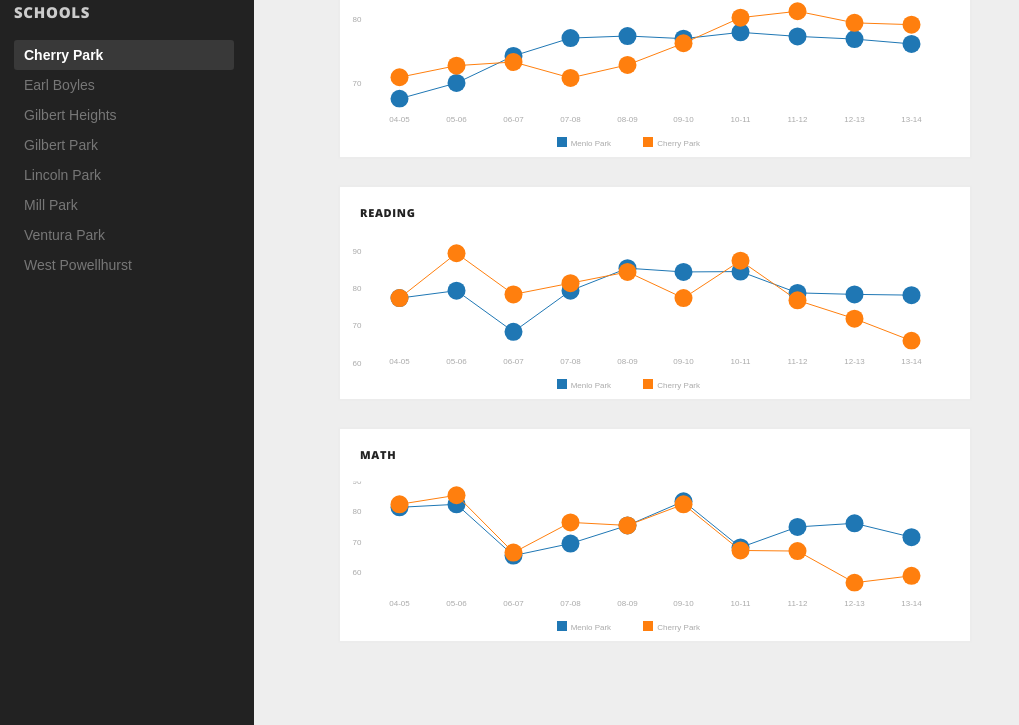
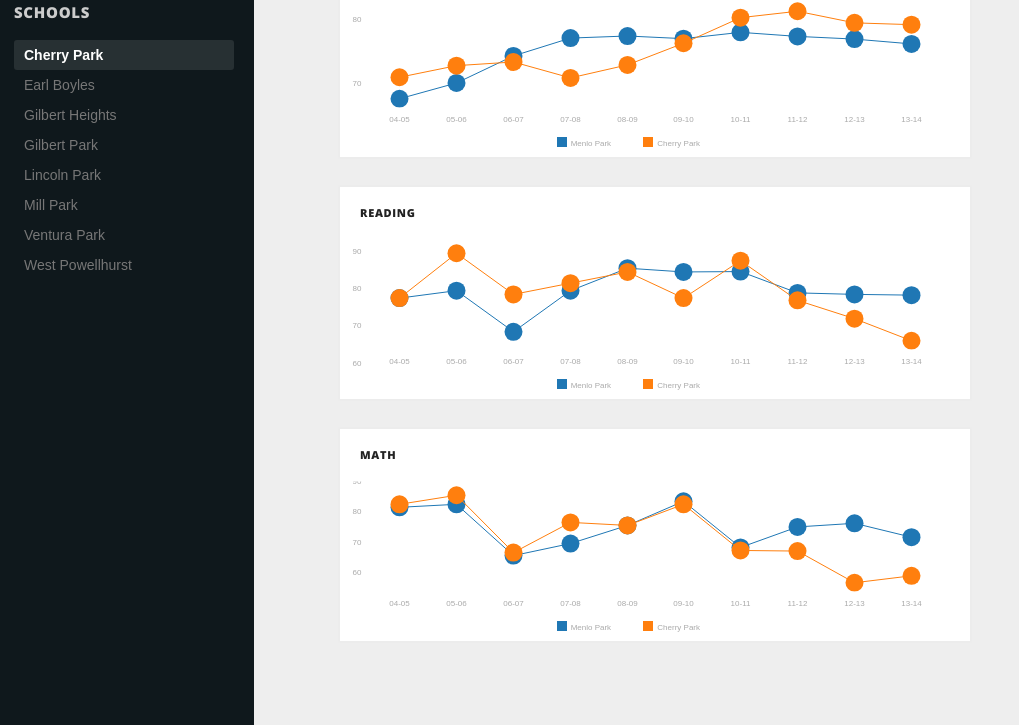
Before and after one commit to gastonfig/hack-oregon, a plain HTML site: page index-chart.html in a window 1280 px wide. Shown: the part 75-800 px from the top of the page, without its empty margins (0-1019 px from the left). Drawn offline with nearby package versions, Linux system fonts and the light colour scheme.

Commit message:
Update 2015-03-29T01:19:08.825Z

```diff
--- a/css/styles.css
+++ b/css/styles.css
@@ -698,7 +698,7 @@ h3 {
   list-style: none; }
 
 .school-select {
-  background: #222;
+  background: #0F181C;
   height: 100%;
   padding: 80px 20px 20px 14px;
   position: fixed;
```
